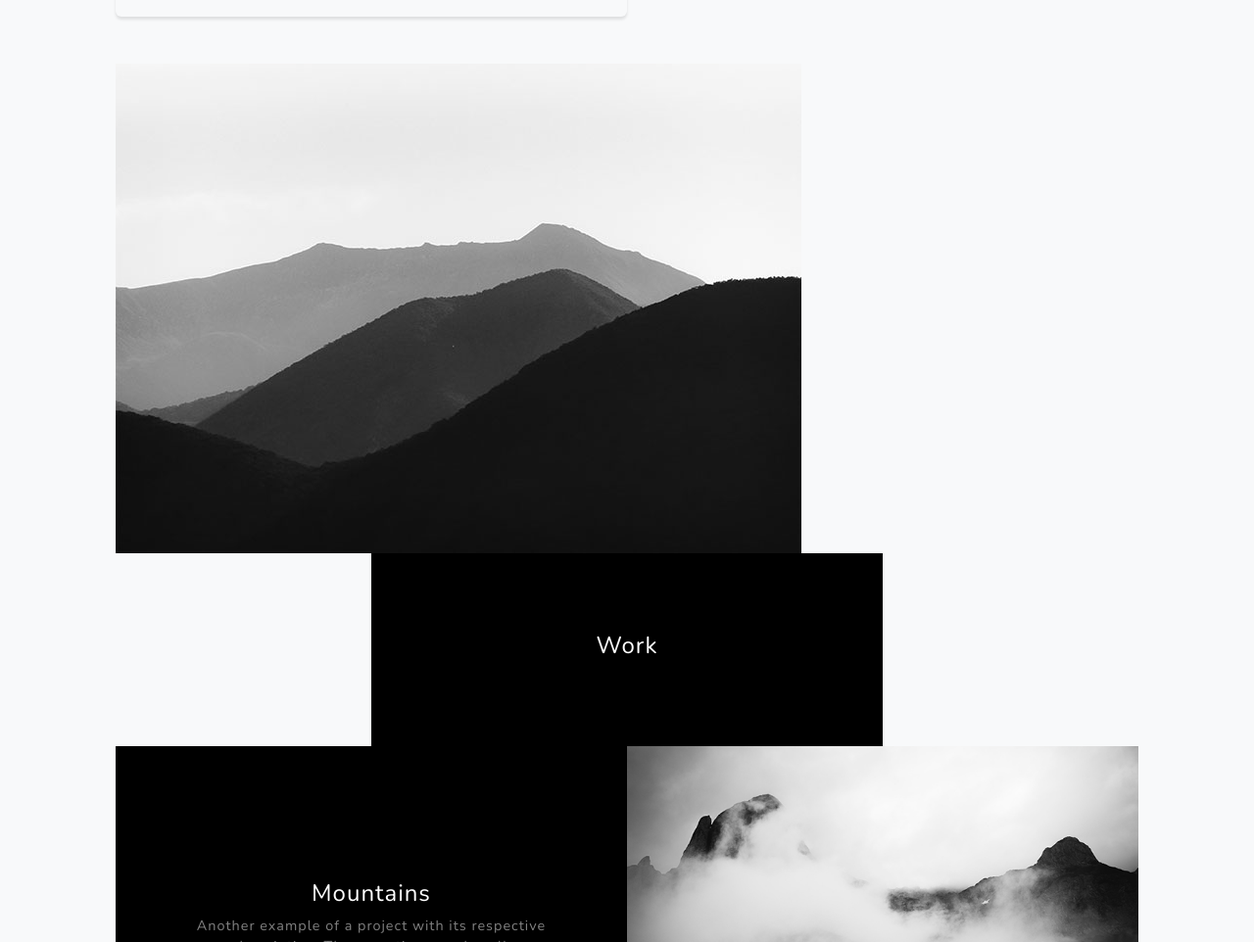
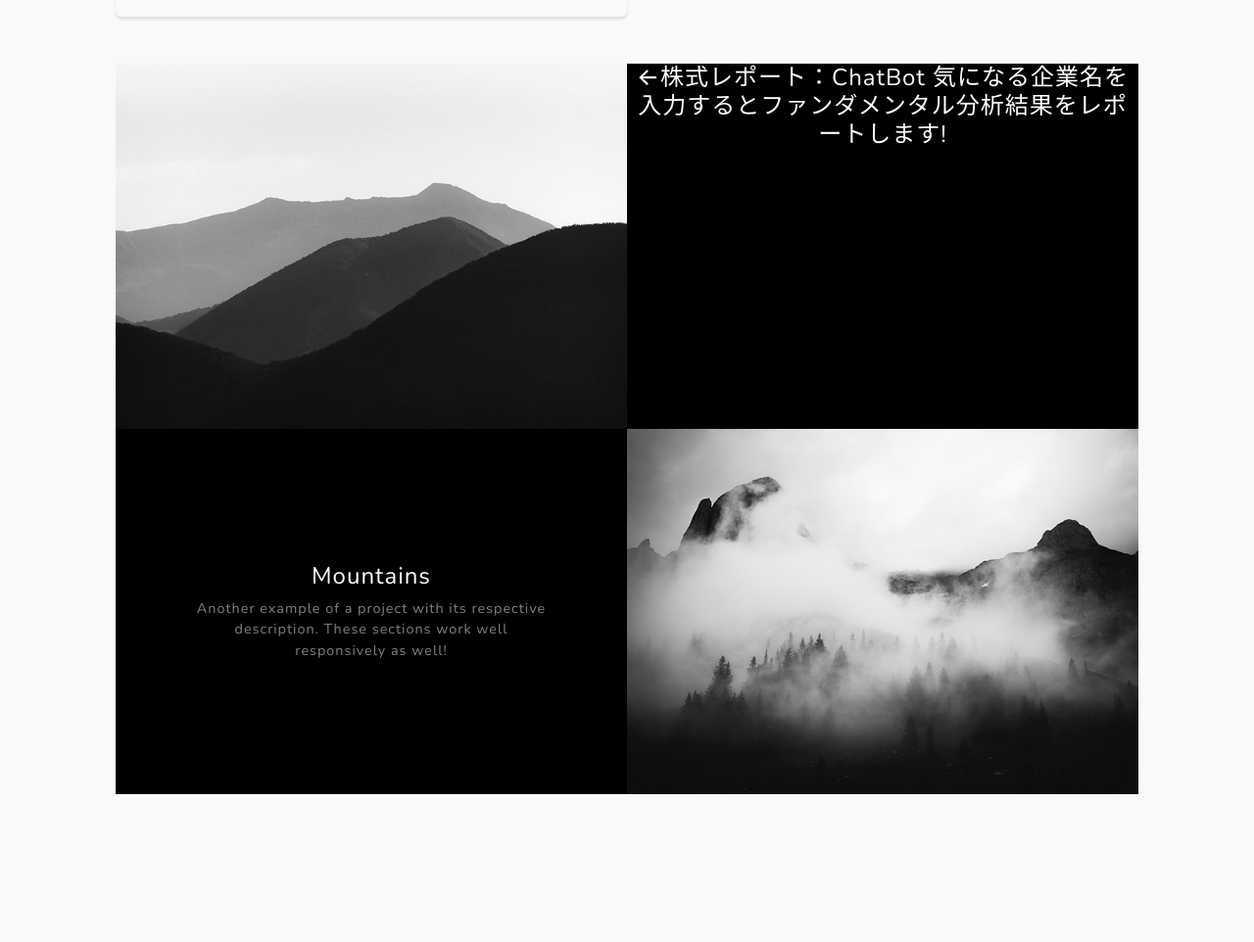
Before and after one commit to honekiti/honekiti.github.io, a plain HTML site: page index.html in a window 1280 px wide. Shown: the part 1789-2751 px from the top of the page at 98% size. Drawn offline with nearby package versions, Linux system fonts and the light colour scheme.

Commit message:
add report chatbot

```diff
--- a/index.html
+++ b/index.html
@@ -48,9 +48,9 @@
         <!-- About-->
         <section class="about-section text-center" id="about">
             <div class="container px-4 px-lg-5">
-                <div class="row gx-4 gx-lg-5 justify-content-center">
+                <div class="text-lg-left">
                     <div class="text-white">
-                        <h2 >Profile</h2>
+                        <h2 class="text-center">Profile</h2>
                         <h2 class="text-lg-left">菊地 亜紋</h2>
                         <h2>東京国際工科専門職大学/工科学部/情報工学科/AI戦略コース</h2>
                         <h5>データ分析, 機械学習, 深層学習</h5>
@@ -84,14 +84,12 @@
 
                 <!-- Project One Row-->
                 <div class="row gx-0 mb-5 mb-lg-0 justify-content-center">
-                    <a href="https://udify.app/chat/fBAdf6CBo7HTTWHE" target="_blank"> <!-- 遷移先URLを指定 -->
-                        <img class="img-fluid" src="assets/img/demo-image-01.jpg" alt="..." />
-                    </a>
+                    <div class="col-lg-6"><img class="img-fluid" src="assets/img/demo-image-01.jpg" alt="..." /></div>
                     <div class="col-lg-6">
                         <div class="bg-black text-center h-100 project">
                             <div class="d-flex h-100">
-                                <div class="project-text w-100 my-auto text-center text-lg-left">
-                                    <h4 class="text-white">Work</h4>
+                                <div class="text-center">
+                                    <h4 class="text-white">←株式レポート：ChatBot 気になる企業名を入力するとファンダメンタル分析結果をレポートします!</h4>
                                 </div>
                             </div>
                         </div>
```
